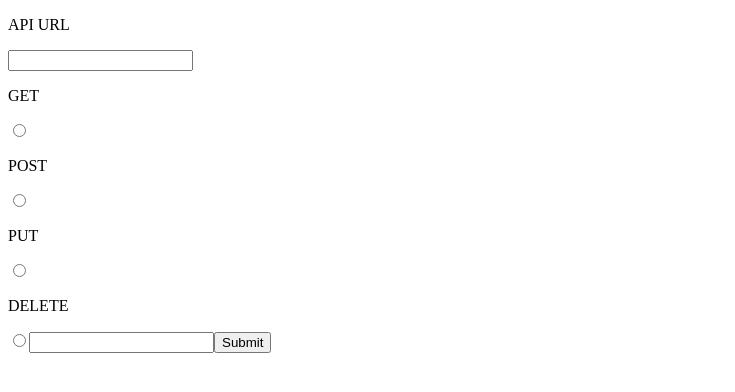
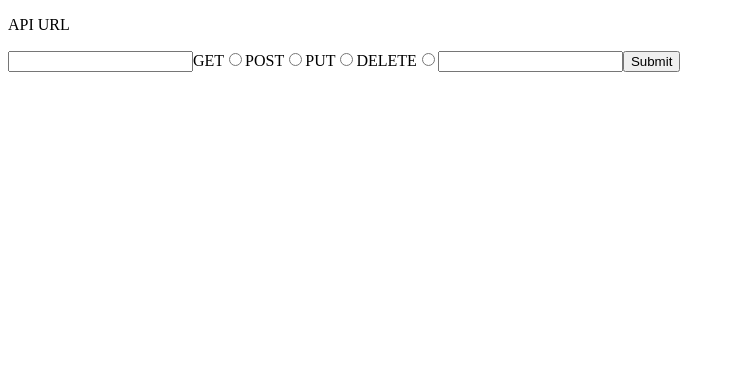
Before and after one commit to SjaanHydrick/class-29, a React app: page / in a window 1280 px wide. Shown: the top 392 px of the page, without its empty margins (0-735 px from the left). Built offline with nearby package versions, Linux system fonts and the light colour scheme.

Commit message:
all functionality acheived

```diff
--- a/package.json
+++ b/package.json
@@ -23,7 +23,8 @@
   "license": "ISC",
   "dependencies": {
     "react": "^17.0.1",
-    "react-dom": "^17.0.1"
+    "react-dom": "^17.0.1",
+    "superagent": "^6.1.0"
   },
   "devDependencies": {
     "@babel/core": "^7.12.13",
--- a/src/components/Input.jsx
+++ b/src/components/Input.jsx
@@ -5,12 +5,12 @@ const Input = ({ handleInput, handleClick }) => (
   <form onSubmit={handleClick}>
     <p>API URL</p>
     <input
-      name="URL"
+      name="url"
       type="text"
       onChange={handleInput}
     />
 
-    <p>GET</p>
+    <span>GET</span>
     <input
       name="method"
       type="radio"
@@ -19,7 +19,7 @@ const Input = ({ handleInput, handleClick }) => (
       onChange={handleInput}
     />
 
-    <p>POST</p>
+    <span>POST</span>
     <input
       name="method"
       type="radio"
@@ -27,7 +27,7 @@ const Input = ({ handleInput, handleClick }) => (
       onChange={handleInput}
     />
 
-    <p>PUT</p>
+    <span>PUT</span>
     <input
       name="method"
       type="radio"
@@ -35,7 +35,7 @@ const Input = ({ handleInput, handleClick }) => (
       onChange={handleInput}
     />
 
-    <p>DELETE</p>
+    <span>DELETE</span>
     <input
       name="method"
       type="radio"
--- a/src/container/Resty.jsx
+++ b/src/container/Resty.jsx
@@ -23,6 +23,7 @@ export default class Resty extends Component {
 
     handleClick = async(e) => {
       e.preventDefault();
+
       const { url, method, json } = this.state;
 
       if(method === 'get') {
--- a/src/services/fetches.js
+++ b/src/services/fetches.js
@@ -1,27 +1,27 @@
 import request from 'superagent';
 
-export async function fetchPost(URL) {
+export async function fetchPost(url) {
   const res = await request
-    .get(`${URL}`);
+    .get(`${url}`);
   return res.body;
 }
 
-export async function createPost(URL, JSON) {
+export async function createPost(url, json) {
   const res = await request
-    .post(`${URL}`)
-    .send(JSON);
+    .post(`${url}`)
+    .send(json);
   return res.body;
 }
 
-export async function updatePost(URL, JSON) {
+export async function updatePost(url, json) {
   const res = await request
-    .put(`${URL}`)
-    .send(`${JSON}`);
+    .put(`${url}`)
+    .send(`${json}`);
   return res.body;
 }
 
-export async function deletePost(URL) {
+export async function deletePost(url) {
   const res = await request
-    .delete(`${URL}`);
+    .delete(`${url}`);
   return res.body;
 }
```
Also changed, not shown: 1 other file (tests, documents, lock files or other folders).
